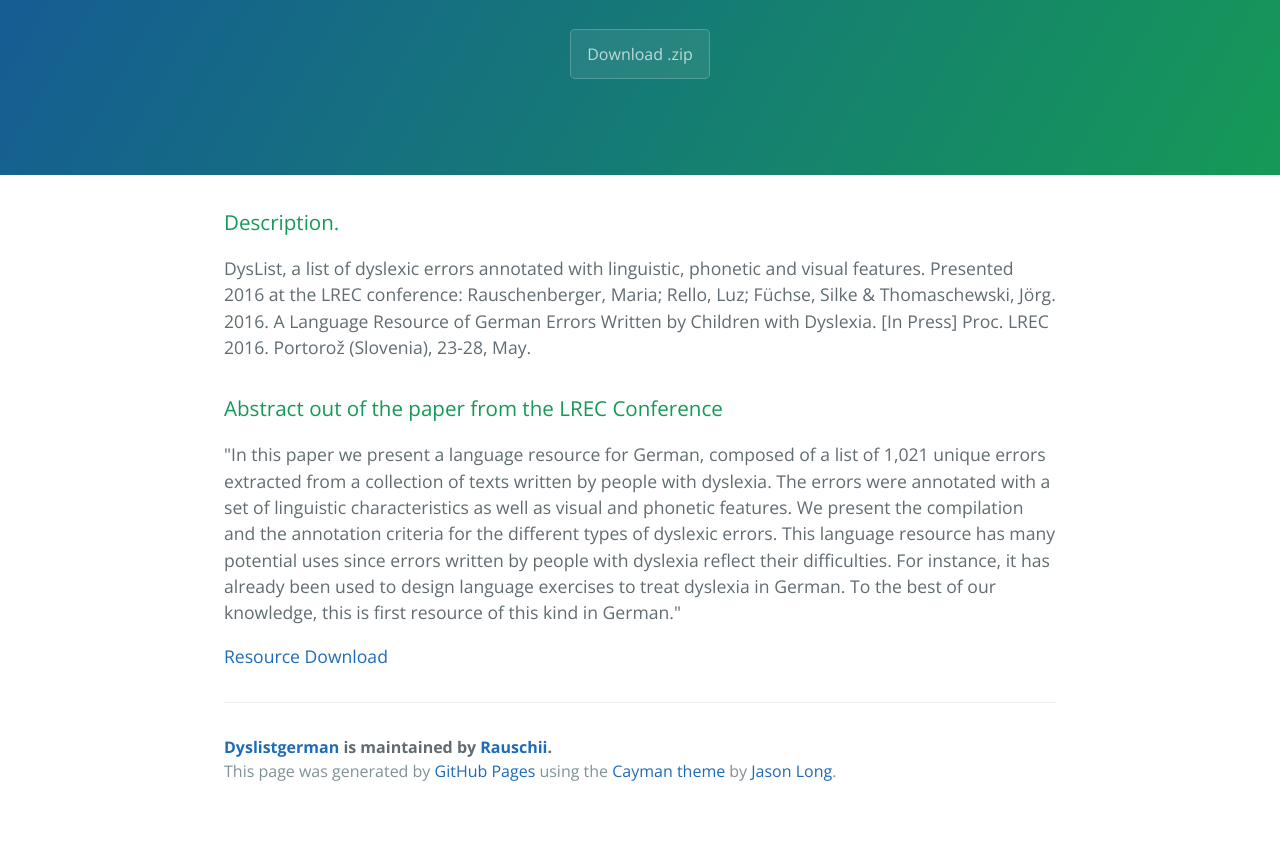
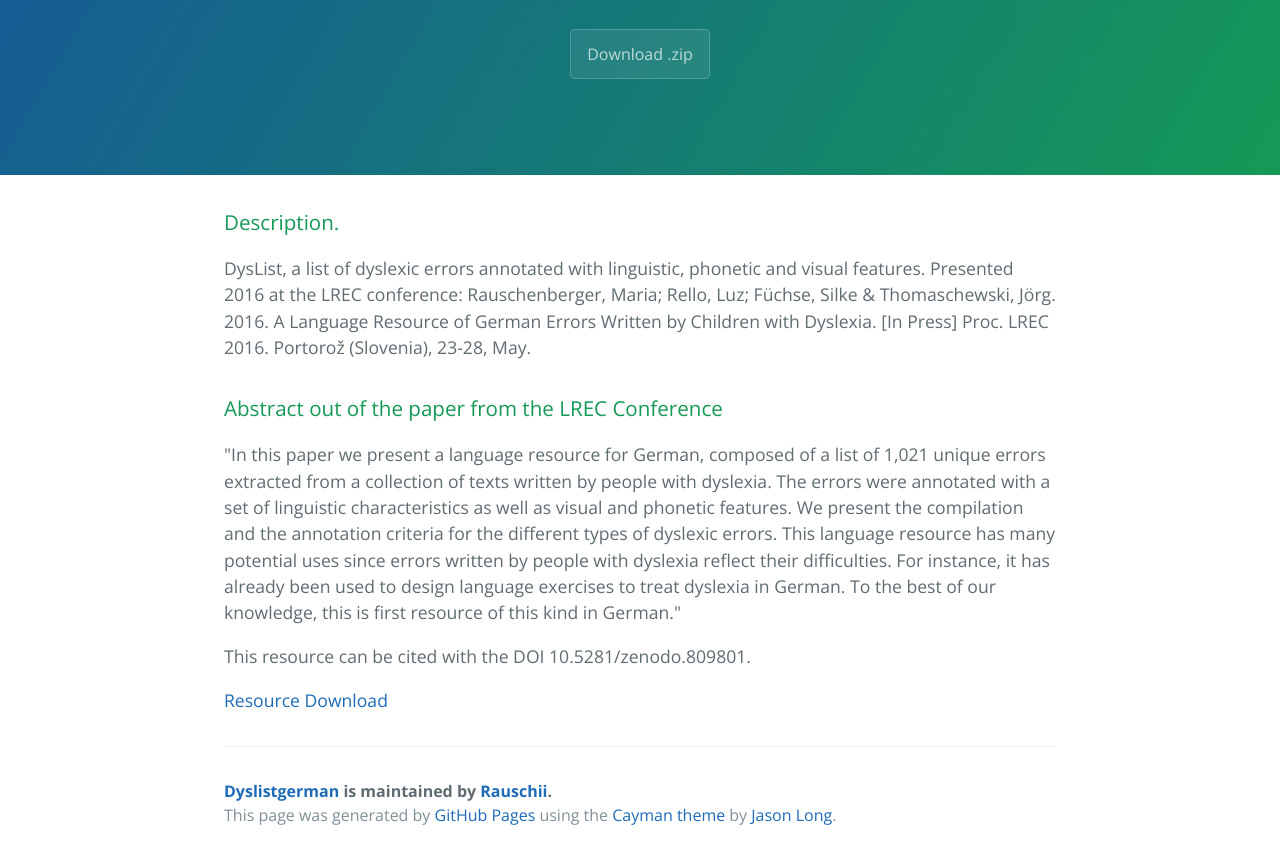
Before and after one commit to Rauschii/DysListGerman, a plain HTML site: page index.html in a window 1280 px wide. Shown: the part 208-1067 px from the top of the page. Before the commit the page ends 1023 px from the top, so only its background shows below. Drawn offline with nearby package versions, Linux system fonts and the light colour scheme.

Commit message:
DOI Update V1.1

```diff
--- a/index.html
+++ b/index.html
@@ -28,6 +28,7 @@
 <a id="abstract-out-of-the-paper-from-the-lrec-conference" class="anchor" href="#abstract-out-of-the-paper-from-the-lrec-conference" aria-hidden="true"><span aria-hidden="true" class="octicon octicon-link"></span></a>Abstract out of the paper from the LREC Conference</h3>
 
 <p>"In this paper we present a language resource for German, composed of a list of 1,021 unique errors extracted from a collection of texts written by people with dyslexia. The errors were annotated with a set of linguistic characteristics as well as visual and phonetic features. We present the compilation and the annotation criteria for the different types of dyslexic errors. This language resource has many potential uses since errors written by people with dyslexia reflect their difficulties. For instance, it has already been used to design language exercises to treat dyslexia in German. To the best of our knowledge, this is first resource of this kind in German."</p>
+<p> This resource can be cited with the DOI 10.5281/zenodo.809801. </p>
 
 <p><a href="https://github.com/Rauschii/DysListGerman/blob/efd020e2bdbe35858afc54f6ad1abfc485a705fa/German_Annotation_V027_final.zip">Resource Download</a></p>
 
```
